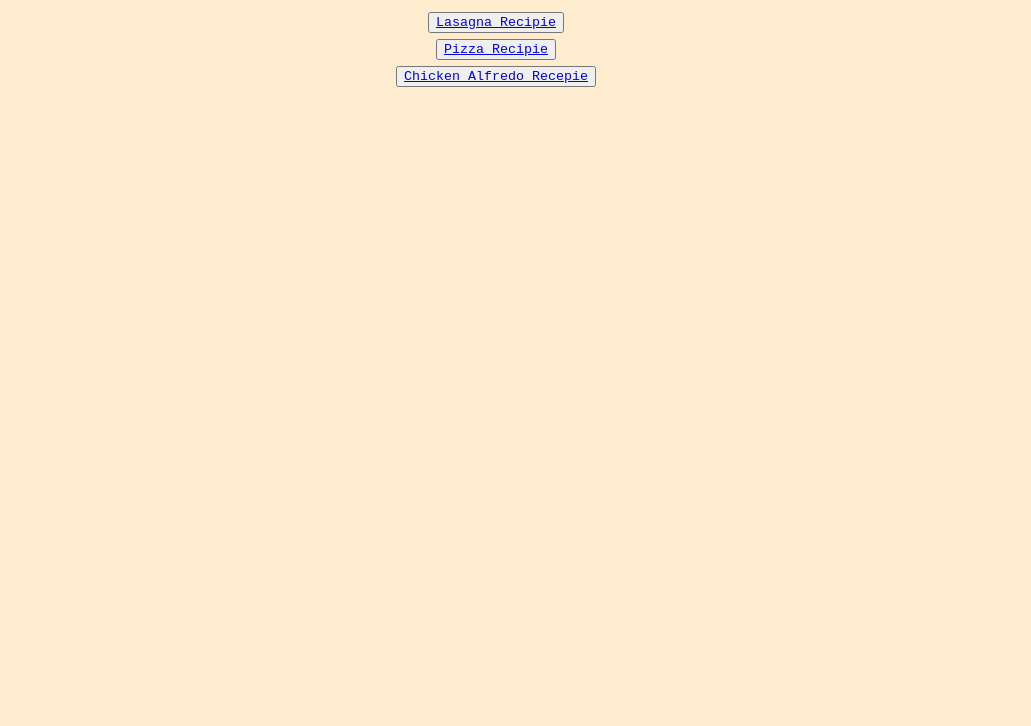
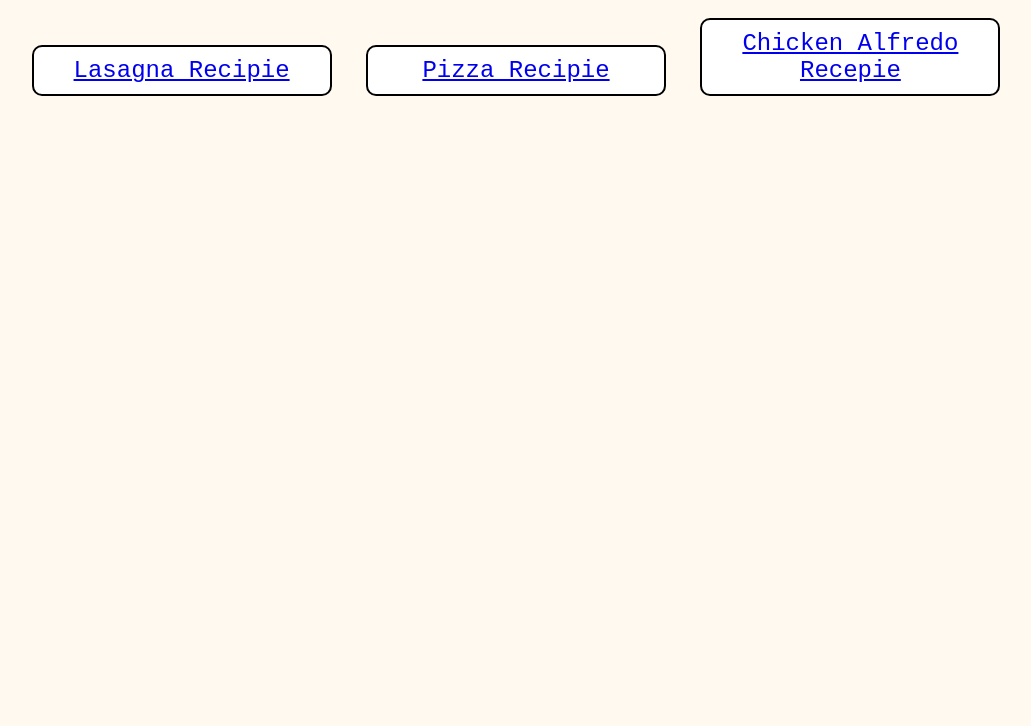
Before and after one commit to Kiki27011/odin-recipies, a plain HTML site: page index.html in a window 1280 px wide. Shown: the part 74-800 px from the top of the page, without its empty margins (144-1175 px from the left). Drawn offline with Linux system fonts and the light colour scheme.

Commit message:
Changed box model of index.html
Changed box in recipies in index.html from button to boxes

```diff
--- a/index.html
+++ b/index.html
@@ -7,11 +7,10 @@
 </head>
 <body>
     <h1 class="title">Odin Recipies</h1>
-    <div class="recipies">
-        <li class="lasagna"><button><a href="recipies/lasagna.html">Lasagna Recipie</a></button></li>
-        <li class="pizza"><button><a href="recipies/pizza.html">Pizza Recipie</a></button></li>
-        <li class="chicken-alfredo"><button><a href="recipies/chicken_alfredo.html">Chicken Alfredo Recepie</a></button></li>
+    <ul class="recipies">
+        <li class="lasagna"><a href="recipies/lasagna.html">Lasagna Recipie</a></li>
+        <li class="pizza"><a href="recipies/pizza.html">Pizza Recipie</a></li>
+        <li class="chicken-alfredo"><a href="recipies/chicken_alfredo.html">Chicken Alfredo Recepie</a></li>
     </ul>
-
 </body>
 </html>
--- a/style.css
+++ b/style.css
@@ -1,9 +1,10 @@
 /*index.html*/
 *{
     font-family: 'Courier New', Courier, monospace;
+    box-sizing: border-box;
 }
 body{
-    background-color: blanchedalmond;
+    background-color: rgb(255, 249, 240);
 }
 .title{
     font-size: xx-large;
@@ -14,5 +15,33 @@ body{
     text-align: center;
     list-style: none;
 }
-
-/*lasagna*/
+.lasagna{
+    border: 2px solid black;
+    border-radius: 10px;
+    background-color: rgb(255, 255, 255);
+    padding: 10px;
+    margin: 10px;
+    width: 300px;
+    height: auto;
+    display: inline-block
+}
+.pizza{
+    border: 2px solid black;
+    border-radius: 10px;
+    background-color: rgb(255, 255, 255);
+    padding: 10px;
+    margin: 10px;
+    width: 300px;
+    height: auto;
+    display: inline-block;
+}
+.chicken-alfredo{
+    border: 2px solid black;
+    border-radius: 10px;
+    background-color: rgb(255, 255, 255);
+    padding: 10px;
+    margin: 10px;
+    width: 300px;
+    height: auto;
+    display: inline-block;
+}
```
